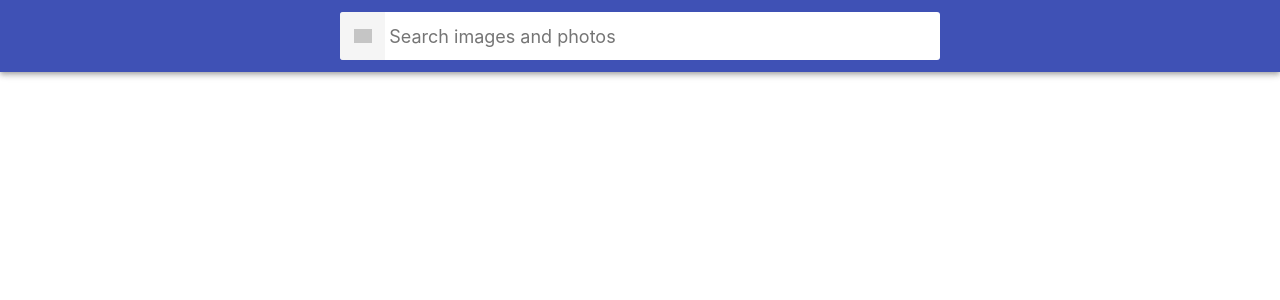
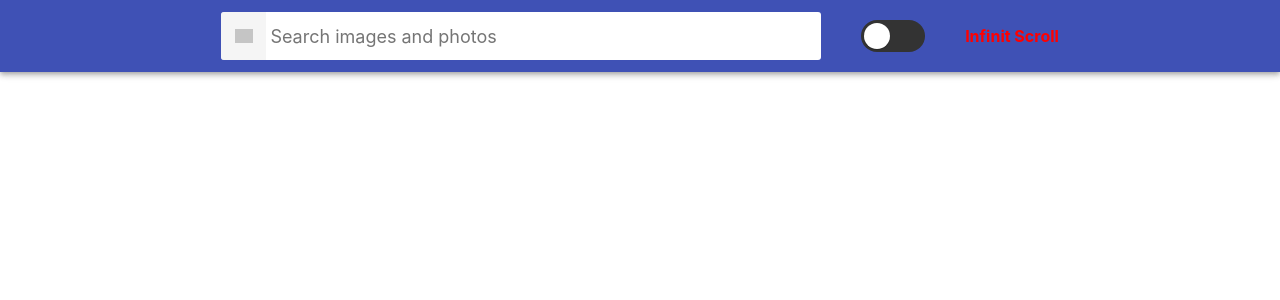
Before and after one commit to alexeygelich/goit-react-hw-03-image-finder, a React (Create React App) app: page / in a window 1280 px wide. Shown: the top 300 px of the page. Built offline with nearby package versions, Linux system fonts and the light colour scheme; grey boxes are pictures that could not be loaded.

Commit message:
добавлен ifinit scroll

```diff
--- a/src/App.js
+++ b/src/App.js
@@ -16,6 +16,7 @@ export default class App extends Component {
     largeImageURL: "",
     loader: false,
     scroll: null,
+    infiniteScroll: false,
   };
 
   componentDidUpdate(prevProps, prevState) {
@@ -25,7 +26,27 @@ export default class App extends Component {
         scroll: document.documentElement.scrollHeight - 145,
       });
     }
+    if (this.state.infiniteScroll) {
+      window.addEventListener("scroll", this.onInfinitScroll);
+    }
+    if (!this.state.infiniteScroll) {
+      window.removeEventListener("scroll", this.onInfinitScroll);
+    }
   }
+
+  onInfinitScroll = () => {
+    if (
+      document.documentElement.offsetHeight -
+        document.documentElement.scrollTop -
+        document.documentElement.clientHeight <
+      100
+    ) {
+      this.setState((prevState) => ({
+        page: prevState.page + 1,
+      }));
+      window.removeEventListener("scroll", this.onInfinitScroll);
+    }
+  };
 
   fetchQuery = () => {
     this.setState({
@@ -41,7 +62,7 @@ export default class App extends Component {
           total: data.total,
           loader: false,
         }));
-        if (this.state.page > 1) {
+        if (this.state.page > 1 && !this.state.infiniteScroll) {
           window.scrollTo({
             top: this.state.scroll,
             behavior: "smooth",
@@ -76,18 +97,22 @@ export default class App extends Component {
     });
   };
 
+  handleInfinitScrollToggle = () => {
+    this.setState((prevState) => ({ infiniteScroll: !prevState.infiniteScroll }));
+  };
+
   render() {
-    const { hits, total, page, largeImageURL, loader } = this.state;
+    const { hits, total, page, largeImageURL, loader, infiniteScroll } = this.state;
     const loadMore = loader ? (
       <span className={styles.loader}>
         <Loader type="Puff" color="#3f51b5" height={100} width={100} />
       </span>
     ) : (
-      total > page * 12 && <Button handleClick={this.handleClick}>Load more</Button>
+      total > page * 12 && !infiniteScroll && <Button handleClick={this.handleClick}>Load more</Button>
     );
     return (
       <div className={styles.App}>
-        <Searchbar onSubmit={this.onSubmit} />
+        <Searchbar onSubmit={this.onSubmit} handleInfinitScrollToggle={this.handleInfinitScrollToggle} />
         {hits.length > 0 && <ImageGallery hits={hits} handleClickImg={this.handleClickImg} />}
         {loadMore}
         {largeImageURL && <Modal largeImageURL={largeImageURL} closeModal={this.closeModal} />}
--- a/src/components/ImageGallery/ImageGallery.jsx
+++ b/src/components/ImageGallery/ImageGallery.jsx
@@ -7,11 +7,11 @@ const ImageGallery = ({ hits, handleClickImg }) => {
   const { ImageGallery } = styles;
   return (
     <ul className={ImageGallery}>
-      {hits.map(({ id, largeImageURL, previewURL }) => (
+      {hits.map((hit, id) => (
         <ImageGalleryItem
           key={id.toString()}
-          largeImageURL={largeImageURL}
-          previewURL={previewURL}
+          largeImageURL={hit.largeImageURL}
+          previewURL={hit.previewURL}
           handleClickImg={handleClickImg}
         />
       ))}
--- a/src/components/Searchbar/Searchbar.jsx
+++ b/src/components/Searchbar/Searchbar.jsx
@@ -5,10 +5,12 @@ import styles from "./Searchbar.module.css";
 export default class Searchbar extends Component {
   static propTypes = {
     onSubmit: PropTypes.func.isRequired,
+    handleInfinitScrollToggle: PropTypes.func.isRequired,
   };
 
   state = {
     value: "",
+    isActiveScroll: false,
   };
 
   handleSubmit = (e) => {
@@ -23,8 +25,28 @@ export default class Searchbar extends Component {
     });
   };
 
+  handleChangeScroll = () => {
+    this.props.handleInfinitScrollToggle();
+    this.setState((prevState) => ({ isActiveScroll: !prevState.isActiveScroll }));
+  };
+
   render() {
-    const { Searchbar, SearchForm, SearchFormButton, SearchFormButtonLabel, SearchFormInput } = styles;
+    const {
+      Searchbar,
+      SearchForm,
+      SearchFormButton,
+      SearchFormButtonLabel,
+      SearchFormInput,
+      themeSwitch,
+      themeSwitchIcon,
+      themeSwitchControl,
+      themeSwitchToggle,
+      themeSwitchTrack,
+      themeSwitchMarker,
+      green,
+      red,
+    } = styles;
+    const { value, isActiveScroll } = this.state;
     return (
       <header className={Searchbar}>
         <form className={SearchForm} onSubmit={this.handleSubmit}>
@@ -38,10 +60,31 @@ export default class Searchbar extends Component {
             autoComplete="off"
             autoFocus
             placeholder="Search images and photos"
-            value={this.state.value}
+            value={value}
             onChange={this.handleChange}
           />
         </form>
+        <div className={themeSwitch}>
+          <svg className={themeSwitchIcon} role="img" aria-label="Иконка солнца">
+            <use href="./images/sprite.svg#sun"></use>
+          </svg>
+          <div className={themeSwitchControl}>
+            <input
+              className={themeSwitchToggle}
+              type="checkbox"
+              name="theme"
+              id="theme-switch-toggle"
+              onChange={this.handleChangeScroll}
+            />
+
+            <label aria-hidden="true" className={themeSwitchTrack} htmlFor="theme-switch-toggle"></label>
+            <div aria-hidden="true" className={themeSwitchMarker}></div>
+          </div>
+          <svg className={themeSwitchIcon} aria-label="Иконка луны">
+            <use href="./images/sprite.svg#moon"></use>
+          </svg>
+          <span className={isActiveScroll ? green : red}>Infinit Scroll</span>
+        </div>
       </header>
     );
   }
--- a/src/components/Searchbar/Searchbar.module.css
+++ b/src/components/Searchbar/Searchbar.module.css
@@ -107,3 +107,90 @@ img {
   font: inherit;
   font-size: 18px;
 }
+
+/* THEME SWITCH */
+.themeSwitch {
+  display: flex;
+  align-items: center;
+}
+
+.themeSwitchIcon {
+  color: currentColor;
+  height: 24px;
+  width: 24px;
+  margin-right: 8px;
+  margin-left: 8px;
+}
+
+.themeSwitchControl {
+  display: flex;
+  align-items: center;
+  flex-shrink: 0;
+  position: relative;
+  width: 64px;
+  height: 32px;
+  border-radius: 50em;
+  padding: 3px 0;
+}
+
+.themeSwitchToggle {
+  position: absolute;
+  left: 0;
+  top: 0;
+  margin: 0;
+  padding: 0;
+  opacity: 0;
+  height: 0;
+  width: 0;
+  pointer-events: none;
+}
+
+.themeSwitchTrack {
+  position: absolute;
+  left: 0;
+  top: 0;
+  width: 100%;
+  height: 100%;
+  color: transparent;
+  user-select: none;
+  background-color: #333;
+  border-radius: inherit;
+  z-index: 1;
+  cursor: pointer;
+}
+
+.themeSwitchMarker {
+  position: relative;
+  background-color: #fff;
+  width: 26px;
+  height: 26px;
+  border-radius: 50%;
+  z-index: 2;
+  pointer-events: none;
+  box-shadow: 0 1px 1px rgba(0, 0, 0, 0.25);
+  transform: translateX(3px);
+  transition: transform 250ms var(--timing-function);
+}
+
+.themeSwitchToggle:checked + .themeSwitchTrack {
+  background-color: #d3d3d4;
+}
+
+.themeSwitchToggle:checked ~ .themeSwitchMarker {
+  transform: translateX(35px);
+}
+
+.themeSwitchToggle:focus + .themeSwitchTrack,
+.themeSwitchToggle:active + .themeSwitchTrack {
+  box-shadow: 0 0 0 3px #2196f3;
+}
+
+.green {
+  font-weight: 700;
+  color: #16d416;
+}
+
+.red {
+  font-weight: 700;
+  color: red;
+}
```
Also changed, not shown: src/components/Searchbar/qwe.jsx (deleted, +0 -16 lines), 1 other file (tests, documents, lock files or other folders).
